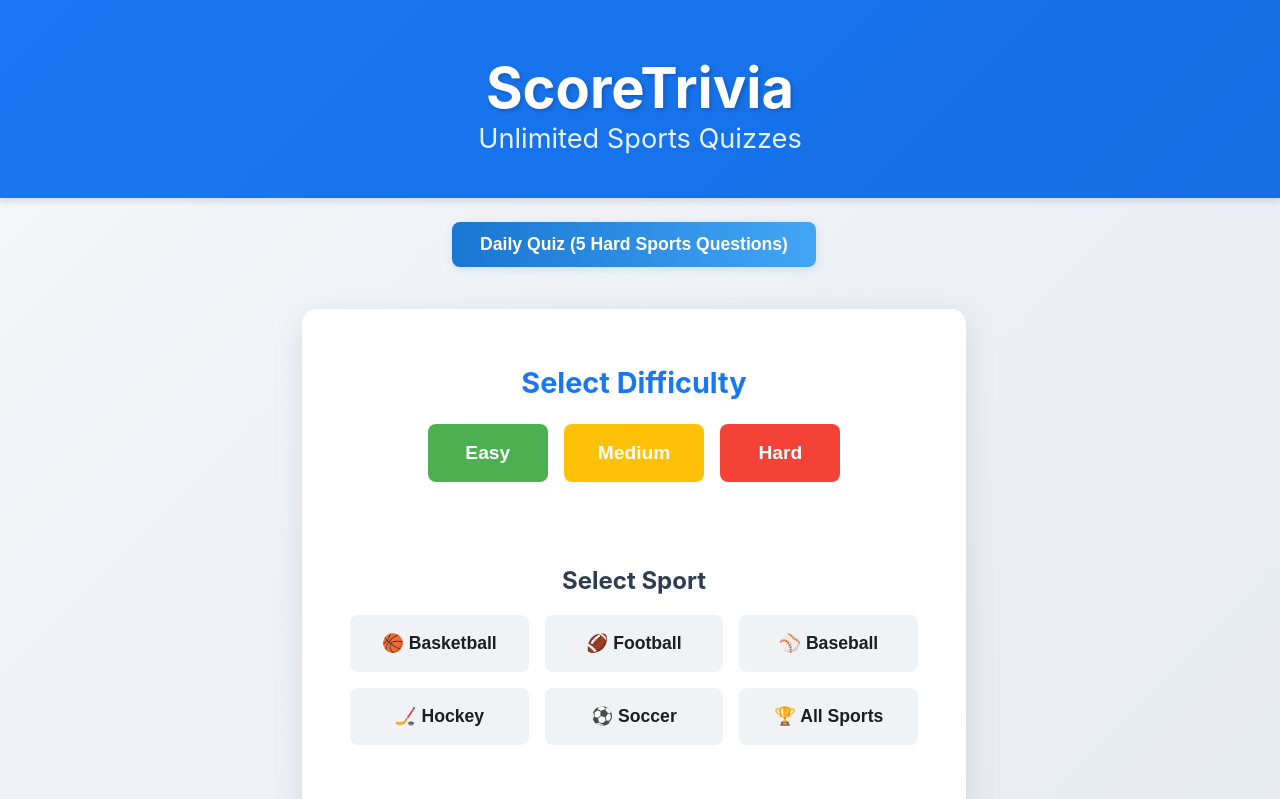
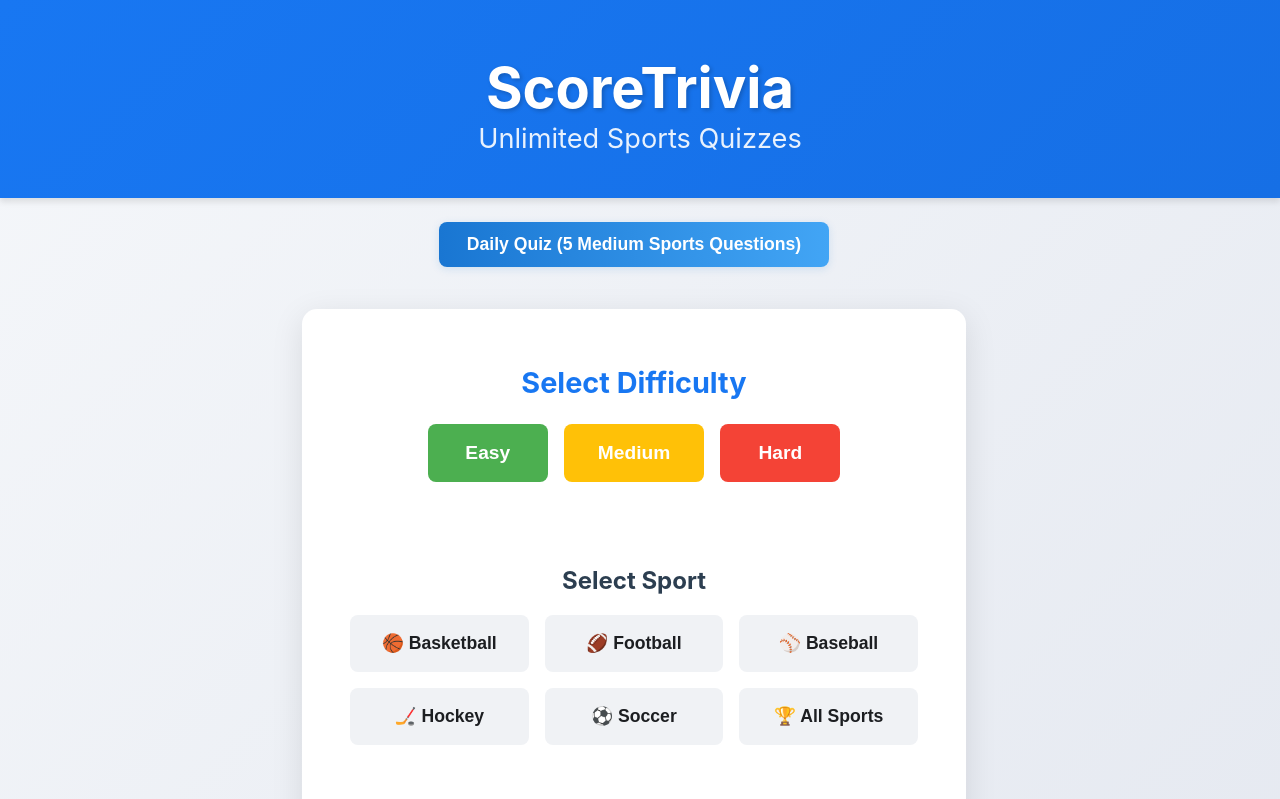
Before and after one commit to zrewt/curser-home, a React (Create React App) app: page / in a window 1280 px wide. Shown: the top 799 px of the page. Built offline with nearby package versions, Linux system fonts and the light colour scheme.

Commit message:
Initial commit

```diff
--- a/src/App.tsx
+++ b/src/App.tsx
@@ -183,7 +183,7 @@ function App() {
     try {
       const data = await api.getDailyQuiz();
       setQuestions(data);
-      setSelectedDifficulty('hard');
+      setSelectedDifficulty('medium');
       setSelectedSport('all');
       setCurrentQuestion(0);
       setScore(0);
@@ -195,7 +195,7 @@ function App() {
         ...data[0].incorrect_answers
       ].sort(() => Math.random() - 0.5);
       setShuffledAnswers(answers);
-      setTimer(getTimePerQuestion('hard'));
+      setTimer(getTimePerQuestion('medium'));
     } catch (error) {
       setError('Failed to fetch daily quiz. Please try again later.');
       setIsDailyQuiz(false);
@@ -230,7 +230,7 @@ function App() {
       <main className="App-main">
         <div style={{ display: 'flex', justifyContent: 'center', margin: '20px 0' }}>
           <button onClick={fetchDailyQuiz} disabled={loading} className="daily-quiz-btn">
-            Daily Quiz (5 Hard Sports Questions)
+            Daily Quiz (5 Medium Sports Questions)
           </button>
         </div>
         {isDailyQuiz && <h2 className="daily-quiz-heading">Daily Quiz</h2>}
```
